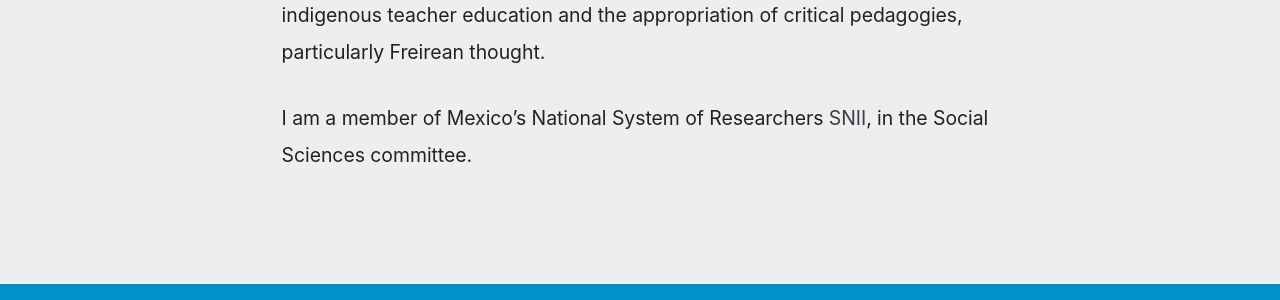
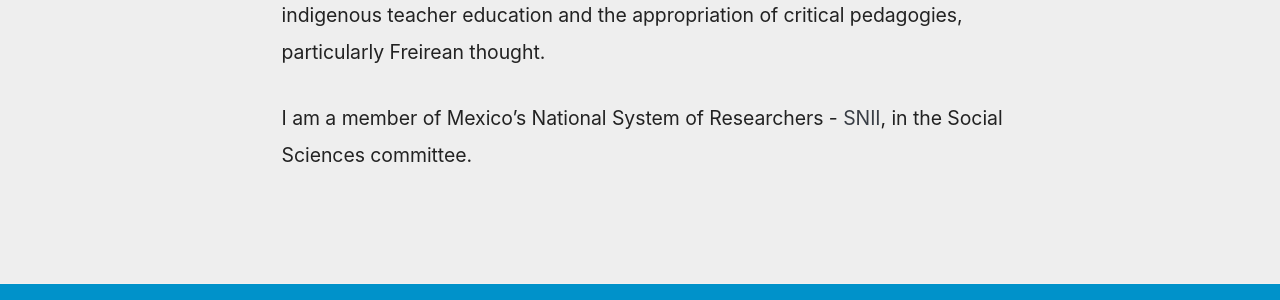
Before and after one commit to viniciuswohnrath/viniciuswohnrath.github.io, a Jekyll site: the page built from _pages/about.md, in a window 1280 px wide and 900 px high, scrolled down 758 px. Shown: the part 506-806 px from the top of the window. Built offline with Jekyll 4.4.1, drawn with Linux system fonts in a browser that asks for light colours; a script bundle is joined from its source files by our own code; library files that are not in the unit come from our copies.

```diff
--- a/_pages/about.md
+++ b/_pages/about.md
@@ -32,4 +32,4 @@ In Brazil, I investigated the institutionalization of rights in the post-dictato
 
 In Mexico, I conduct ethnographic research in Cherán K'eri, Michoacán, on indigenous teacher education and the appropriation of critical pedagogies, particularly Freirean thought.
 
-I am a member of Mexico's National System of Researchers [SNII](https://es.wikipedia.org/wiki/Sistema_Nacional_de_Investigadoras_e_Investigadores_(M%C3%A9xico)), in the Social Sciences committee.
+I am a member of Mexico's National System of Researchers - [SNII](https://es.wikipedia.org/wiki/Sistema_Nacional_de_Investigadoras_e_Investigadores_(M%C3%A9xico)), in the Social Sciences committee.
```
